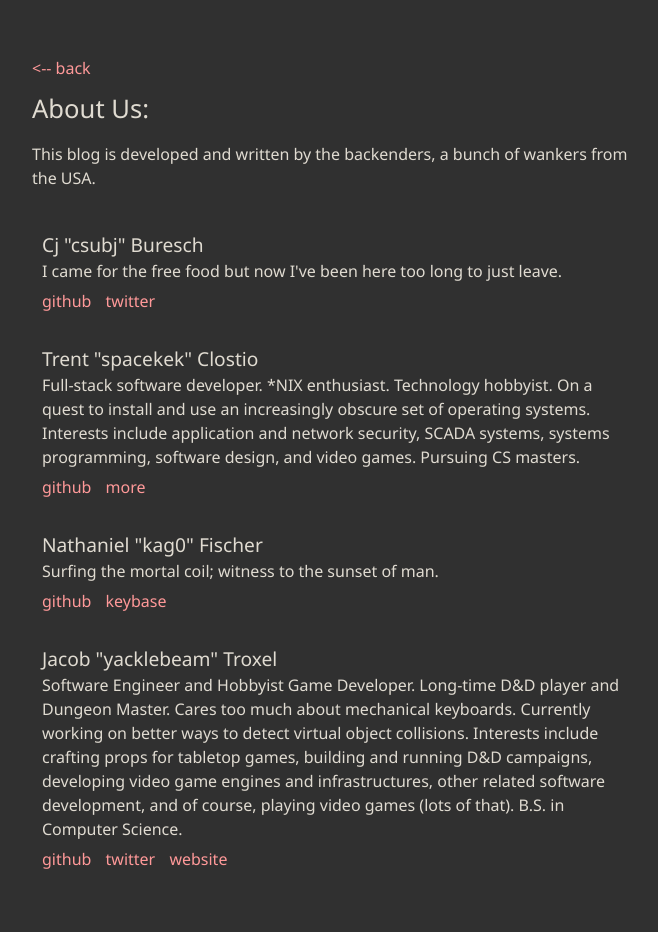
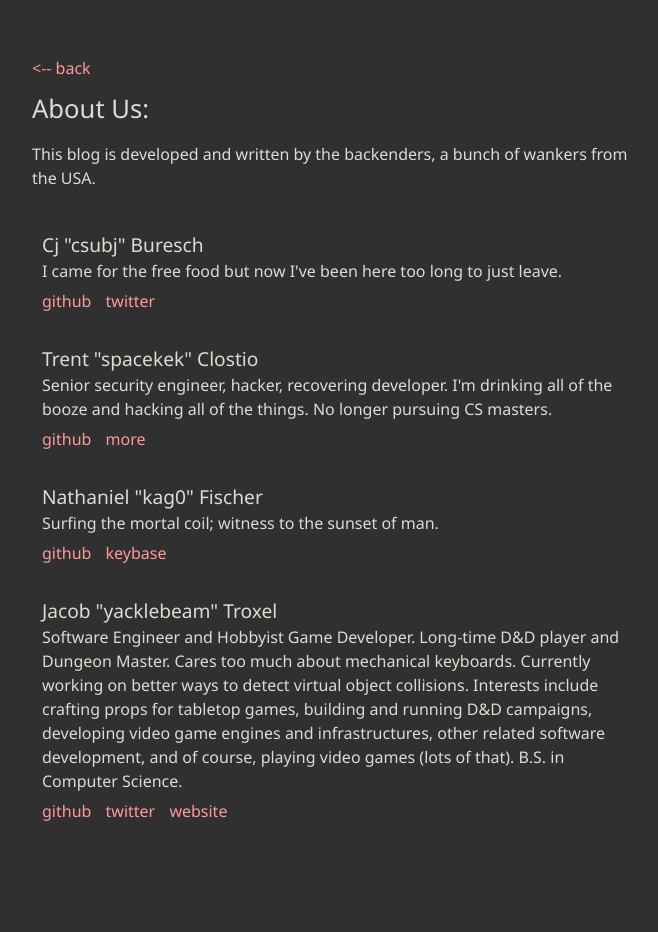
Before and after one commit to blackdoor/blog, a Jekyll site: the page built from about/index.md, in a window 1280 px wide. Shown: the whole page, without its empty margins (308-966 px from the left). Built offline with Jekyll 4.4.1, drawn with Linux system fonts in a browser that asks for light colours; after the commit the page ends 900 px from its top, so only the background shows below that.

Commit message:
Update backenders.yml

```diff
--- a/_data/backenders.yml
+++ b/_data/backenders.yml
@@ -7,12 +7,12 @@
       url : https://twitter.com/csubj
 
 - name: Trent "spacekek" Clostio
-  bio : Full-stack software developer. *NIX enthusiast. Technology hobbyist. On a quest to install and use an increasingly obscure set of operating systems. Interests include application and network security, SCADA systems, systems programming, software design, and video games. Pursuing CS masters.
+  bio : Senior security engineer, hacker, recovering developer. I'm drinking all of the booze and hacking all of the things. No longer pursuing CS masters.
   websites:
     - name: github
       url : https://github.com/tclostio?tab=repositories
     - name: more
-      url : https://tclostio.github.io
+      url : https://trent.clost.io
 
 - name: Nathaniel "kag0" Fischer
   bio : Surfing the mortal coil; witness to the sunset of man.
```
